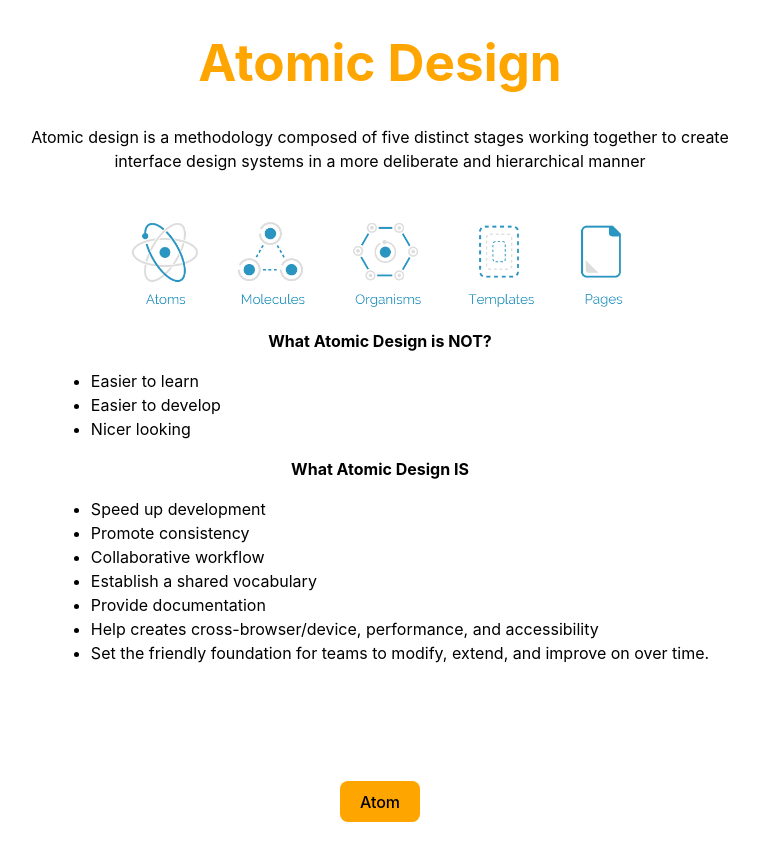
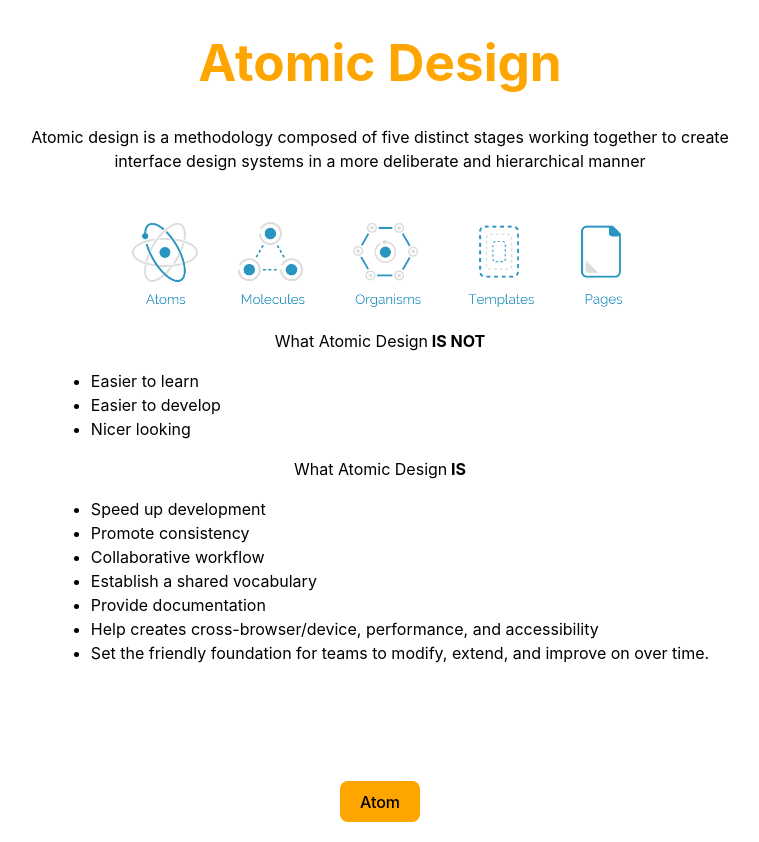
Before and after one commit to PauloGoncalves-Catapult/atomic-design, a React (Vite) app: page / in a window 1280 px wide. Shown: the whole page, without its empty margins (260-1019 px from the left). Built offline with nearby package versions, Linux system fonts and the light colour scheme.

Commit message:
final touch 1

```diff
--- a/src/pages/intro.tsx
+++ b/src/pages/intro.tsx
@@ -29,14 +29,14 @@ export const Intro = () => {
             <Descriptor image={atomicDesign} />
             <ContentWrapper>
                 <Text text={
-                    <div style={{ margin: '0 200px 0 200px' }}>
-                    <strong>What Atomic Design is NOT?</strong>
+                    <div style={{ margin: '0 120px 0 120px' }}>
+                    What Atomic Design<strong> IS NOT</strong>
                     <ul style={{ display: 'flex', flexDirection: 'column', alignItems: 'start'}}>
                         <li>Easier to learn</li>
                         <li>Easier to develop</li>
                         <li>Nicer looking</li>
                     </ul>
-                    <strong> What Atomic Design IS</strong>
+                    What Atomic Design<strong> IS</strong>
                     <ul style={{ display: 'flex', flexDirection: 'column', alignItems: 'start'}}>
                         <li>Speed up development</li>
                         <li>Promote consistency</li>
--- a/tsconfig.json
+++ b/tsconfig.json
@@ -21,7 +21,6 @@
         "allowJs": false,
         "strict": true,
         "baseUrl": "src/",
-        "types": ["node", "webpack-env", "jest", "@testing-library/jest-dom"],
         "noFallthroughCasesInSwitch": true
     },
     "include": ["**/*.ts", "**/*.tsx"],
```
